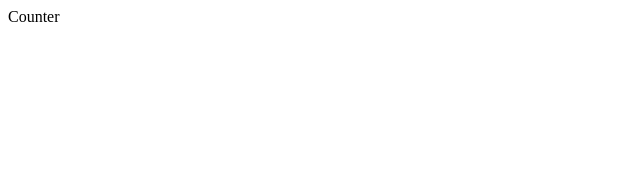
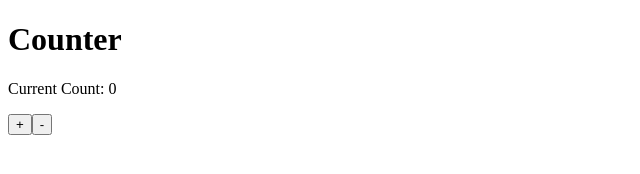
Before and after one commit to adamsl22/Gatsby_Test, a Gatsby site: page /counter in a window 1280 px wide. Shown: the whole page, without its empty margins (0-640 px from the left). Built offline with nearby package versions, Linux system fonts and the light colour scheme; Gatsby itself is replaced by a stand-in of ours.

Commit message:
counter done

```diff
--- a/src/pages/counter.js
+++ b/src/pages/counter.js
@@ -1,9 +1,18 @@
 import React from 'react';
 
 export default class Counter extends React.Component{
+    state = {
+        count: 0
+    }
+
     render(){
         return(
-            <div>Counter</div>
+            <div>
+                <h1>Counter</h1>
+                <p>Current Count: {this.state.count}</p>
+                <button onClick={() => this.setState({count: this.state.count + 1})}>+</button>
+                <button onClick={() => this.setState({count: this.state.count - 1})}>-</button>
+            </div>
         )
     }
 }
```
